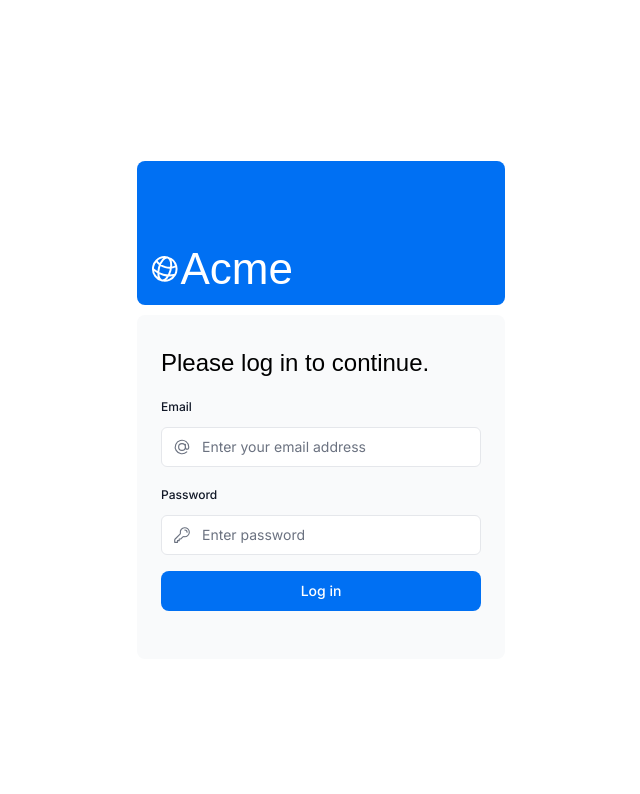
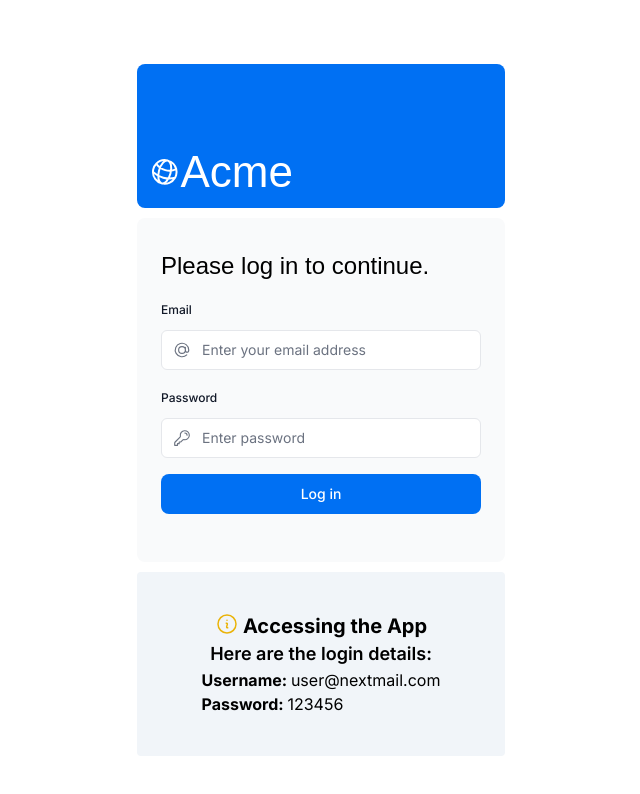
Before and after one commit to OscarMeneses99/tutorial-nextjs, a Next.js app: page /login in a window 1280 px wide. Shown: the top 794 px of the page, without its empty margins (319-959 px from the left). Built offline with nearby package versions, Linux system fonts and the light colour scheme; a web font is replaced by a local one.

Commit message:
Add login details and information icon to login page

```diff
--- a/app/login/page.tsx
+++ b/app/login/page.tsx
@@ -1,9 +1,10 @@
 import AcmeLogo from '@/app/ui/acme-logo';
 import LoginForm from '@/app/ui/login-form';
+import { InformationCircleIcon } from '@heroicons/react/24/outline';
 import { Metadata } from 'next';
 
 export const metadata: Metadata = {
-  title: 'Login'
+    title: 'Login'
 };
 
 export default function LoginPage() {
@@ -16,6 +17,17 @@ export default function LoginPage() {
                     </div>
                 </div>
                 <LoginForm />
+                <div className='w-full bg-slate-100 rounded p-10 flex flex-col justify-center items-center'>
+                    <p className='flex'>
+                        <InformationCircleIcon className='w-6 h-6 text-yellow-500' />
+                        <span className='ml-1 font-bold text-xl'>Accessing the App</span>
+                    </p>
+                    <p className='font-semibold text-lg'>Here are the login details:</p>
+                    <div>
+                        <p><strong>Username: </strong>user@nextmail.com</p>
+                        <p><strong>Password: </strong>123456</p>
+                    </div>
+                </div>
             </div>
         </main>
     );
```
